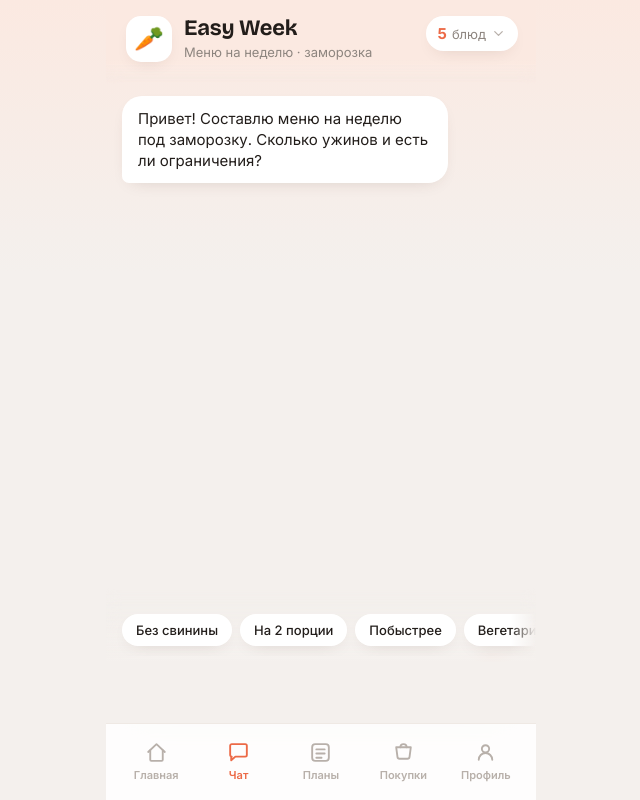
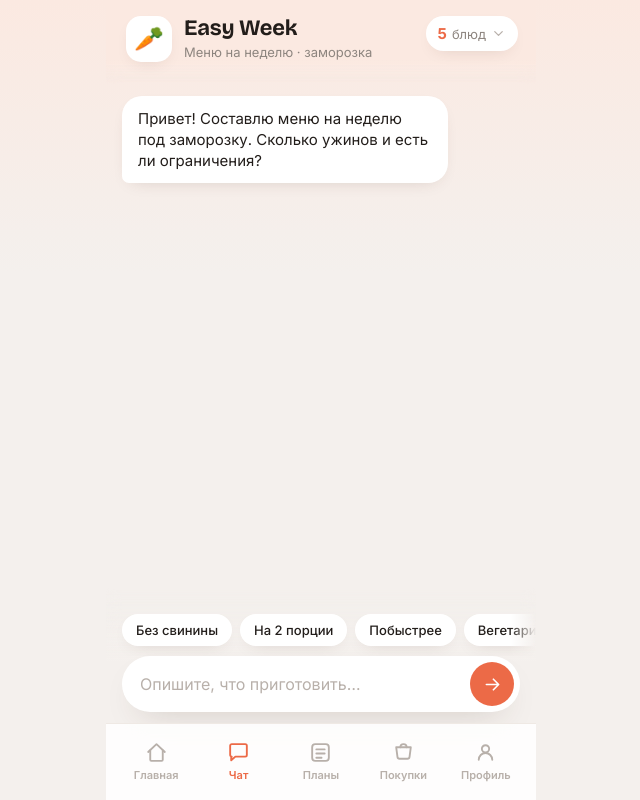
Before and after one commit to khripunovpp/easy-week, an Angular app in the folder frontend/: page /chat in a window 1280 px wide. Shown: the whole page, without its empty margins (319-959 px from the left). Built offline with nearby package versions, Linux system fonts and the light colour scheme.

Commit message:
Фикс: строка ввода композера пропадала на Safari (z-index над blur-слоем)
Co-Authored-By: Claude Opus 4.8 <noreply@anthropic.com>
Claude-Session: https://claude.ai/code/session_01NRTMDXNQ3t1c2xr8UfQvac

```diff
--- a/frontend/src/app/features/chat/chat.scss
+++ b/frontend/src/app/features/chat/chat.scss
@@ -465,6 +465,8 @@
 }
 
 .chips {
+  position: relative;
+  z-index: 1;
   display: flex;
   gap: 8px;
   overflow-x: auto;
@@ -495,6 +497,8 @@
 }
 
 .composer__row {
+  position: relative;
+  z-index: 1;
   display: flex;
   align-items: center;
   gap: 10px;
```
